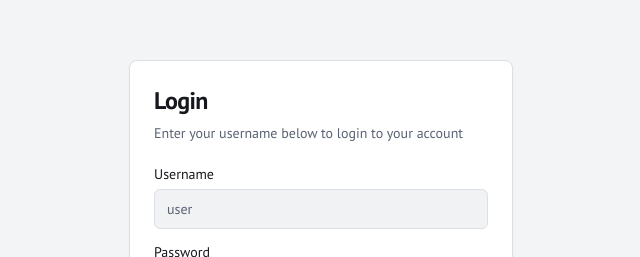
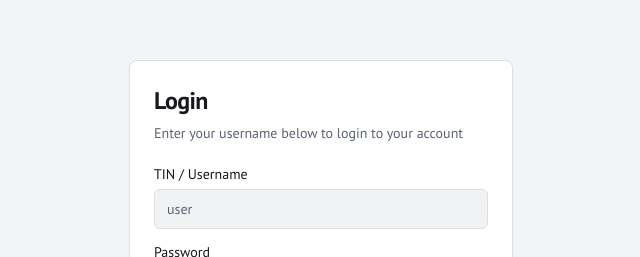
Before and after one commit to Labir852/centraldivdfront, a Next.js app: page /login in a window 1280 px wide. Shown: the part 176-433 px from the top of the page, without its empty margins (319-959 px from the left). Built offline with nearby package versions, Linux system fonts and the light colour scheme.

Commit message:
Try fixing this error: `Runtime Error: ReferenceError: localStorage is n

```diff
--- a/src/app/investors/page.tsx
+++ b/src/app/investors/page.tsx
@@ -1,11 +1,29 @@
+'use client';
+import { useState, useEffect } from 'react';
 import { getInvestorsData } from '@/lib/data.tsx';
 import { DashboardClientPage } from '@/components/dashboard-client-page';
 
 export default function InvestorsPage() {
   const investorsData = getInvestorsData();
+  const [userName, setUserName] = useState<string | undefined>(undefined);
+  const [TIN, setTIN] = useState<string | undefined>(undefined);
+
+  useEffect(() => {
+    const user = localStorage.getItem('user');
+    if (user) {
+      try {
+        const userObj = JSON.parse(user);
+        setUserName(userObj.username);
+        setTIN(userObj.tin);
+      } catch (error) {
+        console.error("Failed to parse user from localStorage", error);
+      }
+    }
+  }, []);
+
   return (
     <DashboardClientPage
-      title="Investors"
+      title={userName || "Investor"}
       description="View summaries and detailed information for all investors."
       data={investorsData}
       searchable={true}
--- a/src/app/login/page.tsx
+++ b/src/app/login/page.tsx
@@ -67,7 +67,7 @@ export default function LoginPage() {
         <CardContent>
           <form onSubmit={handleSubmit} className="grid gap-4">
             <div className="grid gap-2">
-              <Label htmlFor="username">Username</Label>
+              <Label htmlFor="username">TIN / Username</Label>
               <Input
                 id="username"
                 name="username"
--- a/src/lib/users.json
+++ b/src/lib/users.json
@@ -1,21 +1,21 @@
 [
   {
-    "username": "issuer",
+    "username": "GrameenPhone",
     "password": "password",
     "role": "issuer"
   },
   {
-    "username": "investor",
+    "username": "127905441477",
     "password": "password",
     "role": "investor"
   },
   {
-    "username": "regulator",
+    "username": "BSEC",
     "password": "password",
     "role": "regulator"
   },
   {
-    "username": "cmsf",
+    "username": "CMSF",
     "password": "password",
     "role": "cmsf"
   }
```
